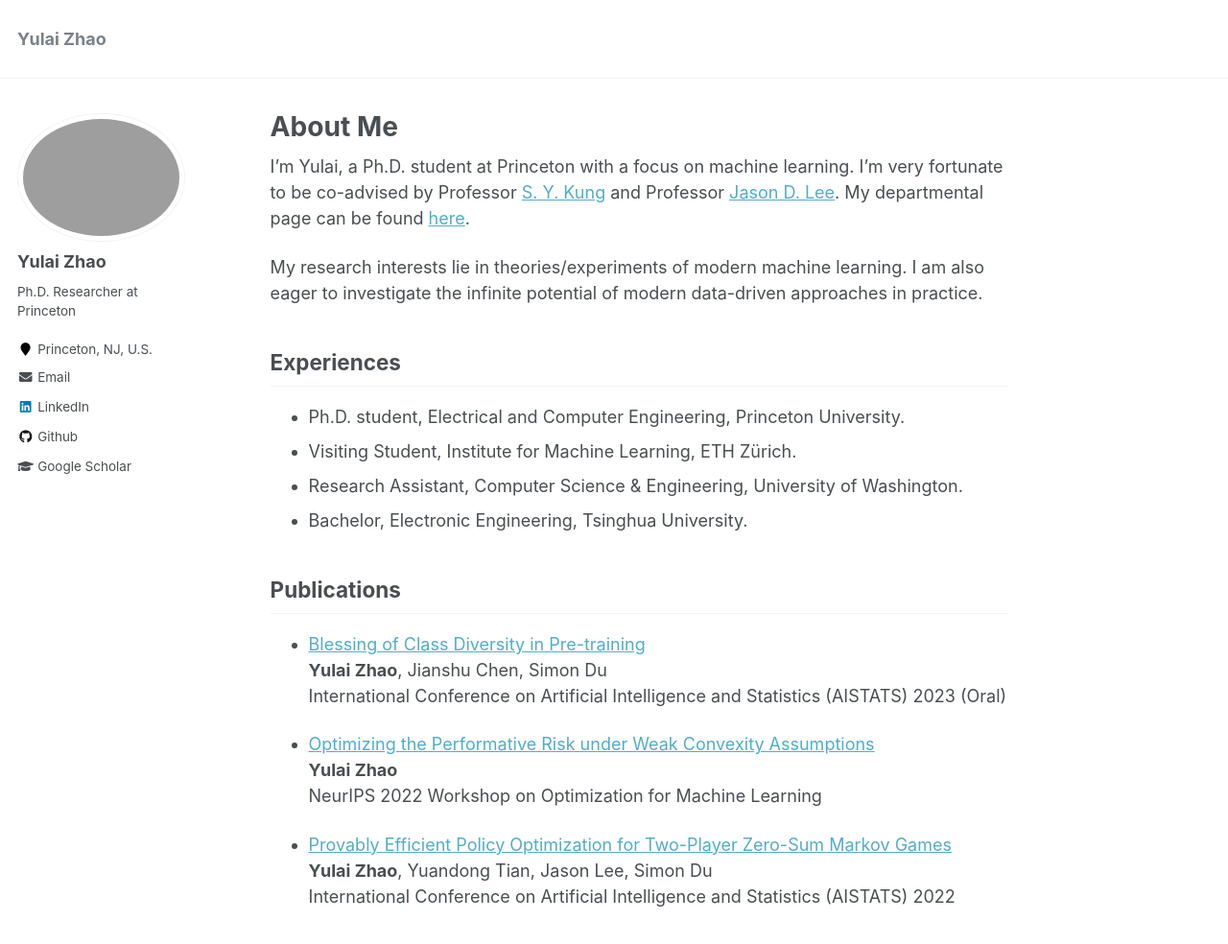
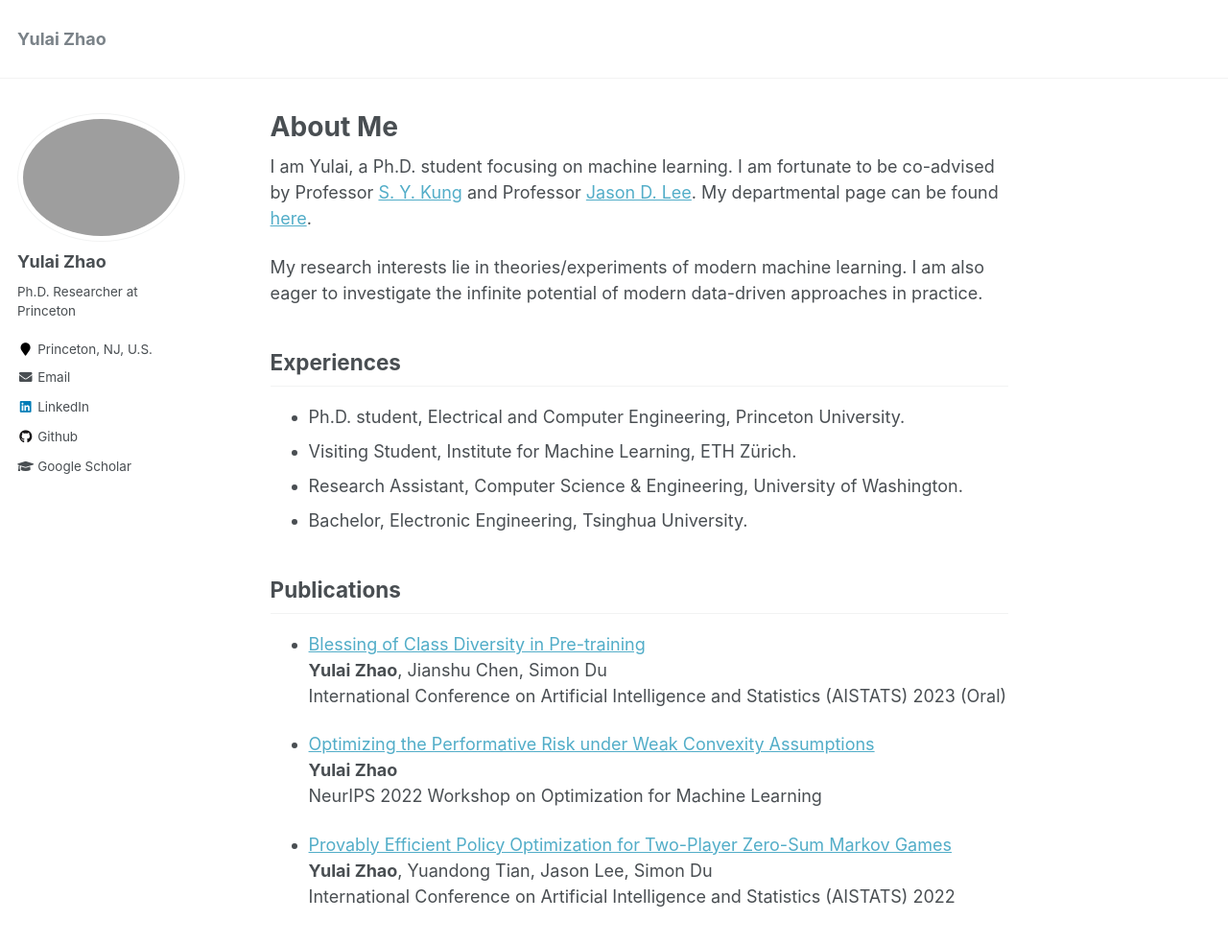
Before and after one commit to zhaoyl18/zhaoyl18.github.io, a Jekyll site: the page built from _pages/about.md, in a window 1280 px wide and 1133 px high. Shown: the top 984 px of the window at 96% size. Built offline with Jekyll 4.4.1, drawn with Linux system fonts in a browser that asks for light colours.

Commit message:
Update about.md

```diff
--- a/_pages/about.md
+++ b/_pages/about.md
@@ -8,7 +8,7 @@ redirect_from:
   - /about.html
 ---
 
-I'm Yulai, a Ph.D. student at Princeton with a focus on machine learning. I'm very fortunate to be co-advised by Professor [S. Y. Kung](https://ece.princeton.edu/people/sun-yuan-kung) and Professor [Jason D. Lee](https://jasondlee88.github.io/). My departmental page can be found [here](https://ece.princeton.edu/people/yulai-zhao).
+I am Yulai, a Ph.D. student focusing on machine learning. I am fortunate to be co-advised by Professor [S. Y. Kung](https://ece.princeton.edu/people/sun-yuan-kung) and Professor [Jason D. Lee](https://jasondlee88.github.io/). My departmental page can be found [here](https://ece.princeton.edu/people/yulai-zhao).
 
 My research interests lie in theories/experiments of modern machine learning. I am also eager to investigate the infinite potential of modern data-driven approaches in practice.
 <!-- I'm Yulai, a Ph.D. student at Princeton University. My research interests lie in theories/experiments of modern machine learning. I am also eager to apply modern data-driven approaches to practice. -->
```
